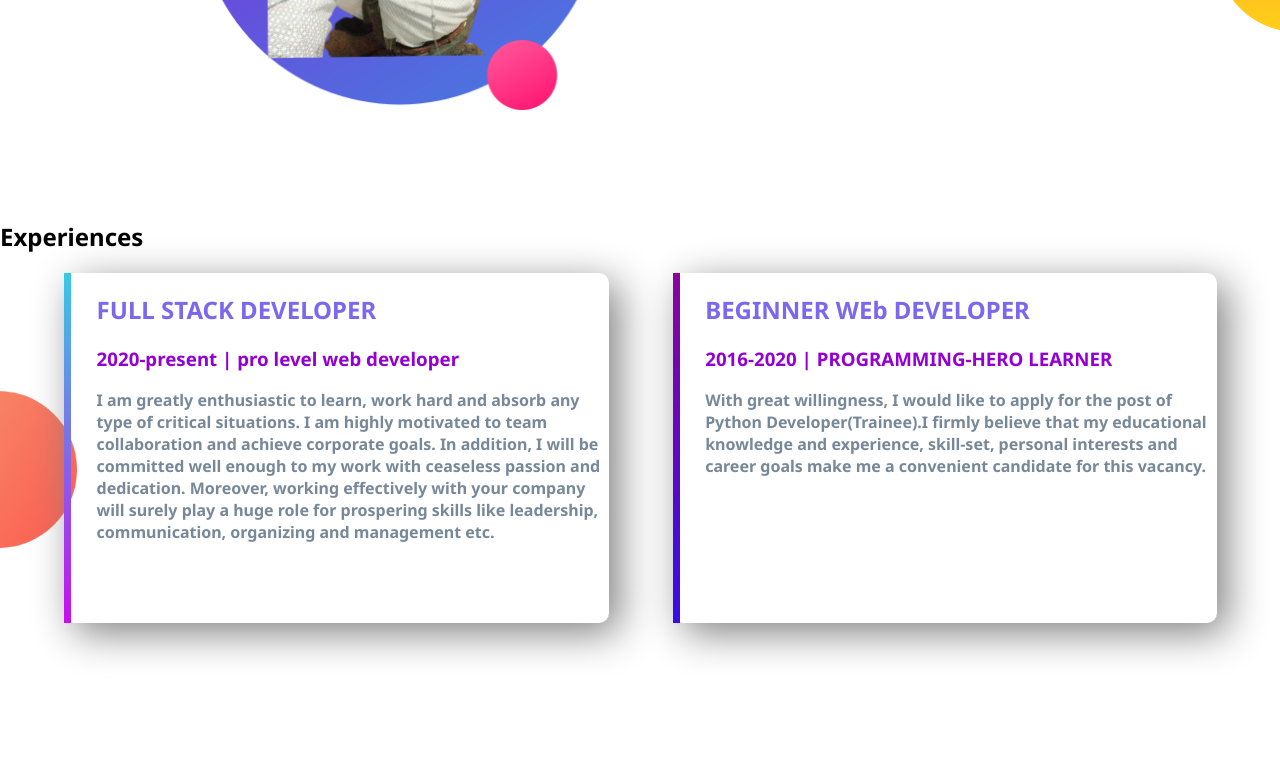
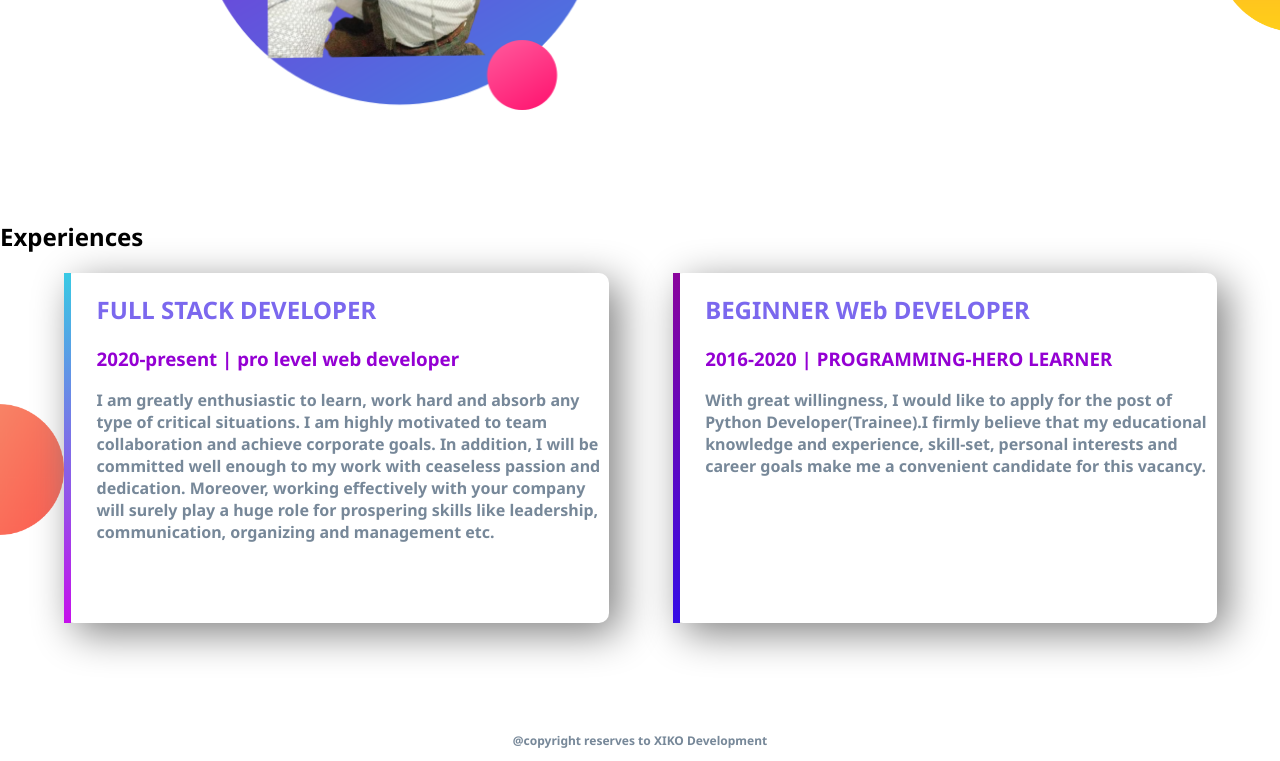
Before and after one commit to FoysalAhmedJIKO/web-portfolio, a plain HTML site: page index.html in a window 1280 px wide. Shown: the part 800-1561 px from the top of the page. Before the commit the page ends 1520 px from the top, so only its background shows below. Drawn offline with Linux system fonts and the light colour scheme.

Commit message:
Web portfolio pg-HERO

```diff
--- a/index.html
+++ b/index.html
@@ -54,5 +54,8 @@
 
         </div>
     </section>
+    <footer>
+        <p>@copyright reserves to XIKO Development</p>
+    </footer>
 </body>
 </html>
--- a/style.css
+++ b/style.css
@@ -58,7 +58,7 @@ section{
     background-image: url(images/exp-bg.png);
     background-repeat: no-repeat;
     background-position: left;
-    background-size: 6%;
+    background-size: 5%;
 }
 #full-stack{
     border-left: 7px solid;
@@ -71,3 +71,7 @@ section{
     border-image-slice: 1;
 
 }
+footer p{
+    text-align: center;
+    font-size: 12px;
+}
```
Also changed, not shown: 1 other file.
